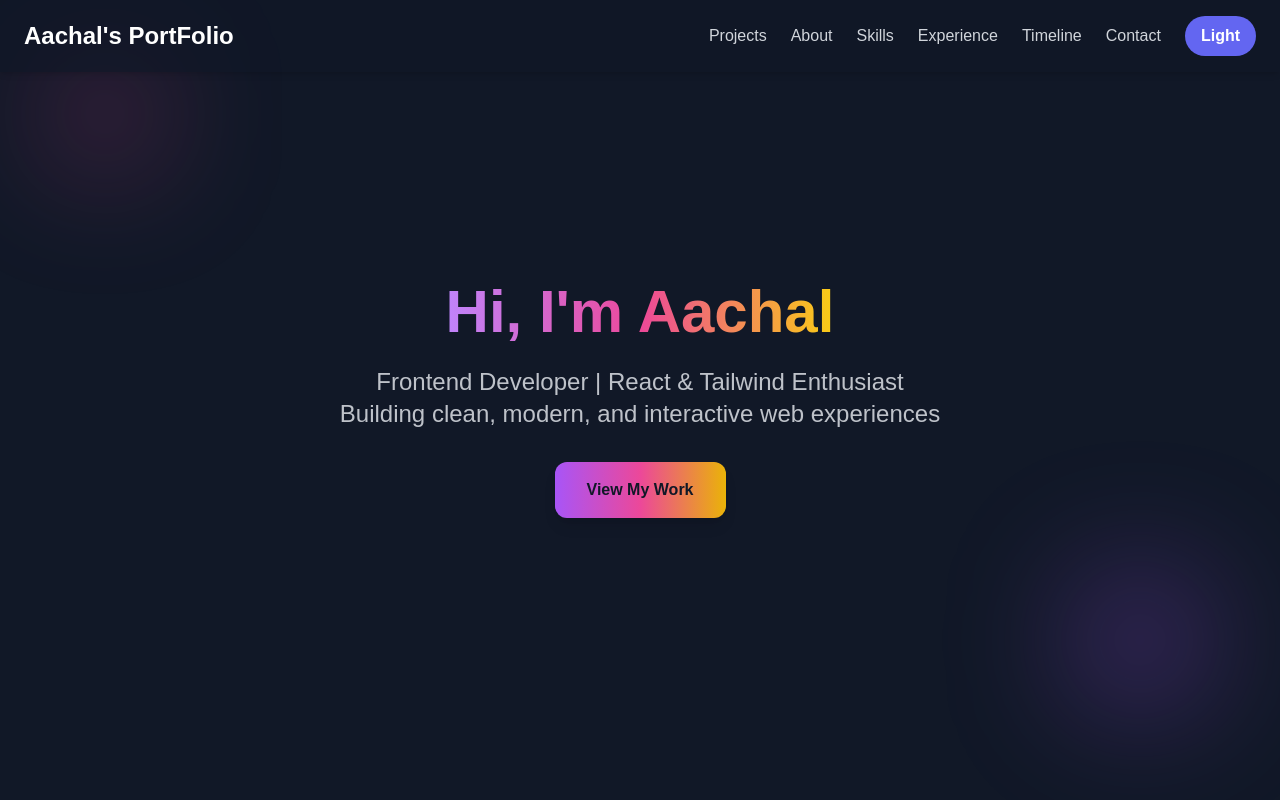
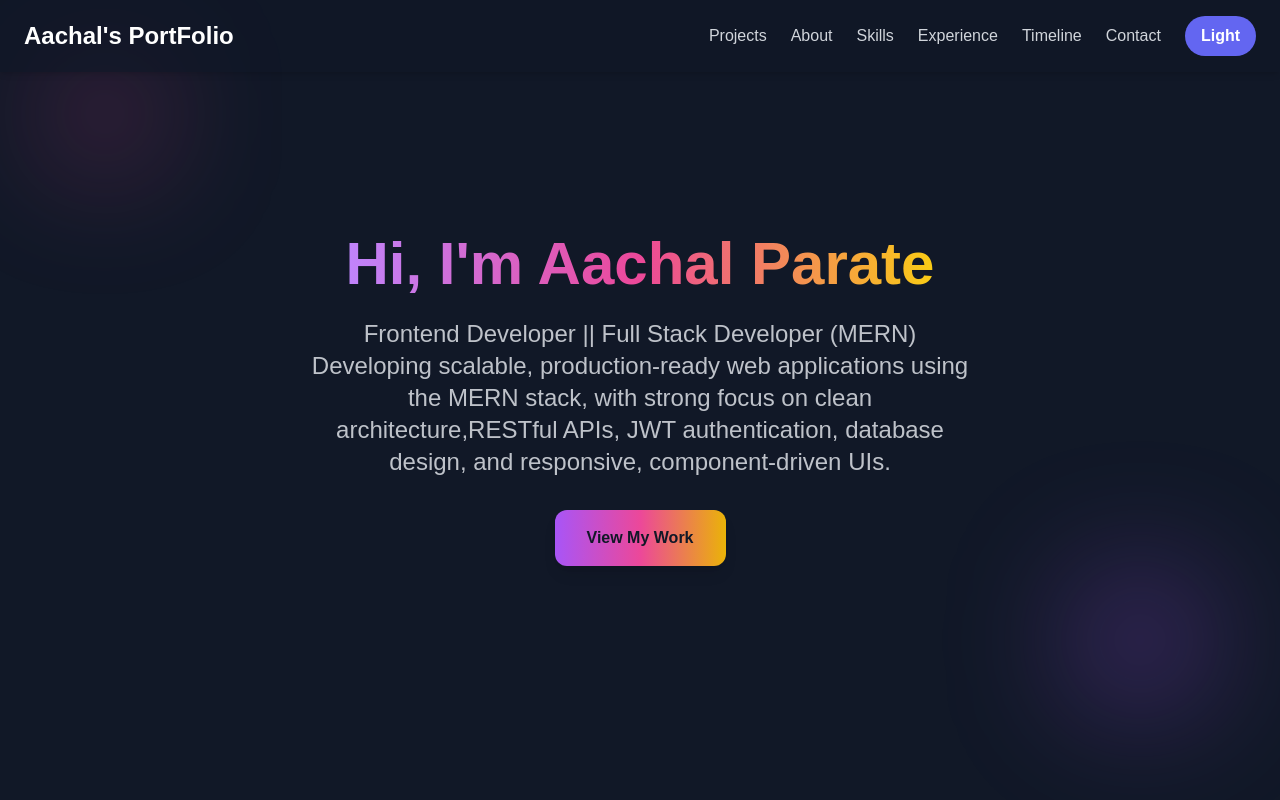
Before and after one commit to aachalp63/my-portfolio, a React (Create React App) app: page / in a window 1280 px wide. Shown: the top 800 px of the page. Built offline with nearby package versions, Linux system fonts and the light colour scheme.

Commit message:
Revise Hero component text for clarity and detail
Updated the introduction and description in the Hero component to reflect a more detailed professional background.

```diff
--- a/src/components/Hero.jsx
+++ b/src/components/Hero.jsx
@@ -21,7 +21,7 @@ const Hero = ({ dark }) => {
         animate={{ opacity: 1, y: 0 }}
         transition={{ duration: 1 }}
       >
-        Hi, I'm Aachal
+        Hi, I'm Aachal Parate
       </motion.h1>
 
       {/* Subheading */}
@@ -33,8 +33,10 @@ const Hero = ({ dark }) => {
         animate={{ opacity: 1, y: 0 }}
         transition={{ duration: 1, delay: 0.5 }}
       >
-        Frontend Developer | React & Tailwind Enthusiast <br />
-        Building clean, modern, and interactive web experiences
+        Frontend Developer || Full Stack Developer (MERN) <br />
+        Developing scalable, production-ready web applications using the MERN stack,
+        with strong focus on clean architecture,RESTful APIs,
+        JWT authentication, database design, and responsive, component-driven UIs.
       </motion.p>
 
       {/* Button */}
```
